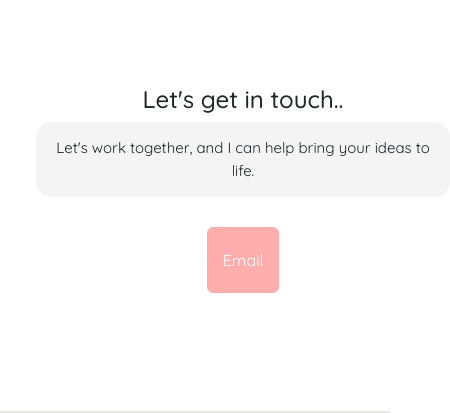
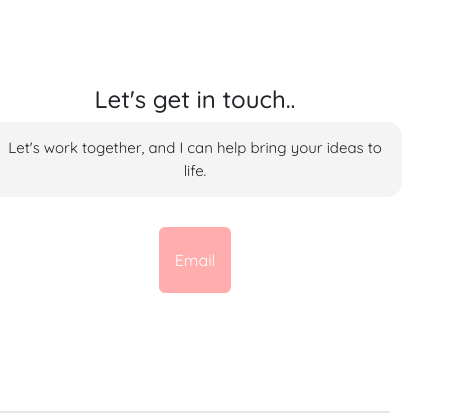
Before and after one commit to hollyallison/Responsive-project, a plain HTML site: page contact.html in a window 390 px wide. Shown: the part 236-649 px from the top of the page, 450 px wide, since content can reach past the window. Drawn offline with nearby package versions, Linux system fonts and the light colour scheme.

Commit message:
made contact page responsive

```diff
--- a/contact.html
+++ b/contact.html
@@ -50,7 +50,7 @@
       </div>
     </nav>
      <h1 id="main-header">Contact Me</h1>
-<div class="contact-me container m-5">
+<div class="contact-me container my-5">
     <div class="row justify-content-center align-items-center">
             <h2>Let's get in touch..</h2>
             <p class="mb-0">
```
